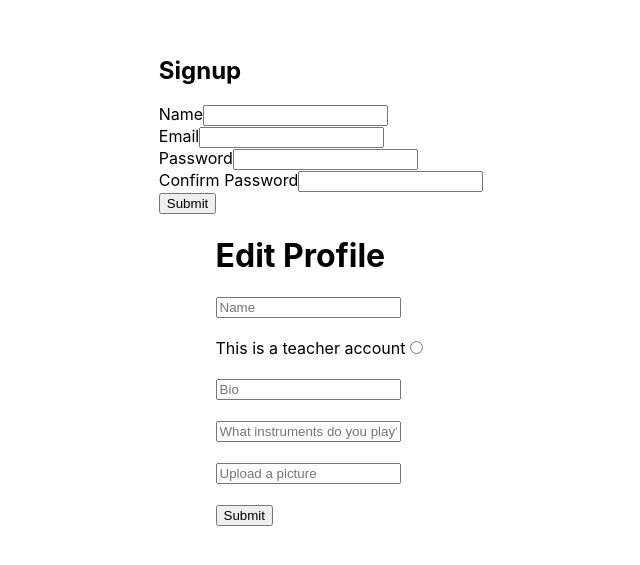
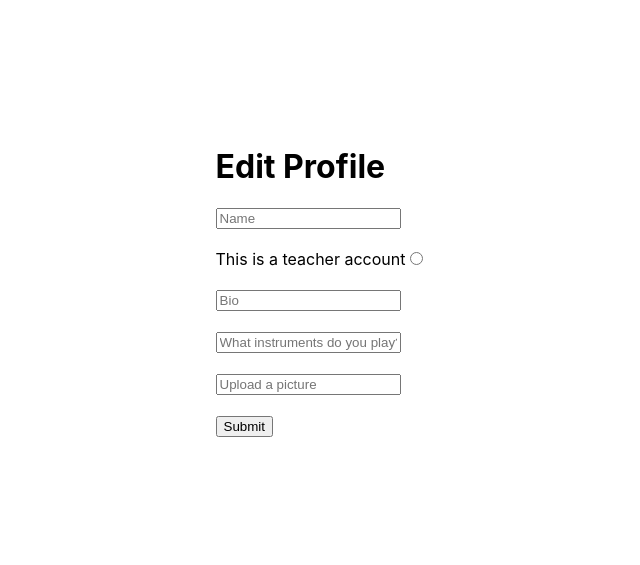
Before and after one commit to zbarovsky/help-wanted-frontend, a Next.js app: page / in a window 1280 px wide. Shown: the part 119-684 px from the top of the page, without its empty margins (319-959 px from the left). Built offline with nearby package versions, Linux system fonts and the light colour scheme.

Commit message:
signup route works

```diff
--- a/pages/_app.js
+++ b/pages/_app.js
@@ -1,5 +1,4 @@
 import '../styles/globals.css'
-import Signup from '../components/signup'
 
 function MyApp({ Component, pageProps }) {
   return (
--- a/pages/index.js
+++ b/pages/index.js
@@ -1,7 +1,6 @@
 import Head from 'next/head'
 import styles from '../styles/Home.module.css'
 import EditProfile from '../components/editprofile'
-import Signup from '../components/Signup'
 
 export default function Home() {
   return (
@@ -10,7 +9,7 @@ export default function Home() {
         <title>Create Next App</title>
         <link rel="icon" href="/favicon.ico" />
       </Head>
-      <Signup />
+      {/* <Signup /> */}
       <EditProfile />
 
     </div>
--- a/tsconfig.json
+++ b/tsconfig.json
@@ -21,7 +21,7 @@
   "include": [
     "next-env.d.ts",
     "**/*.ts",
-    "**/*.tsx", "pages/index.js", "pages/Profile.js", "components/Signup.js", "pages/Register.js"
+    "**/*.tsx", "pages/index.js", "pages/Profile.js", "pages/signup.js", "pages/register.js"
   ],
   "exclude": [
     "node_modules"
```
Also changed, not shown: pages/Register.js (deleted, +0 -13 lines), pages/signup.js (renamed from components/Signup.js).
